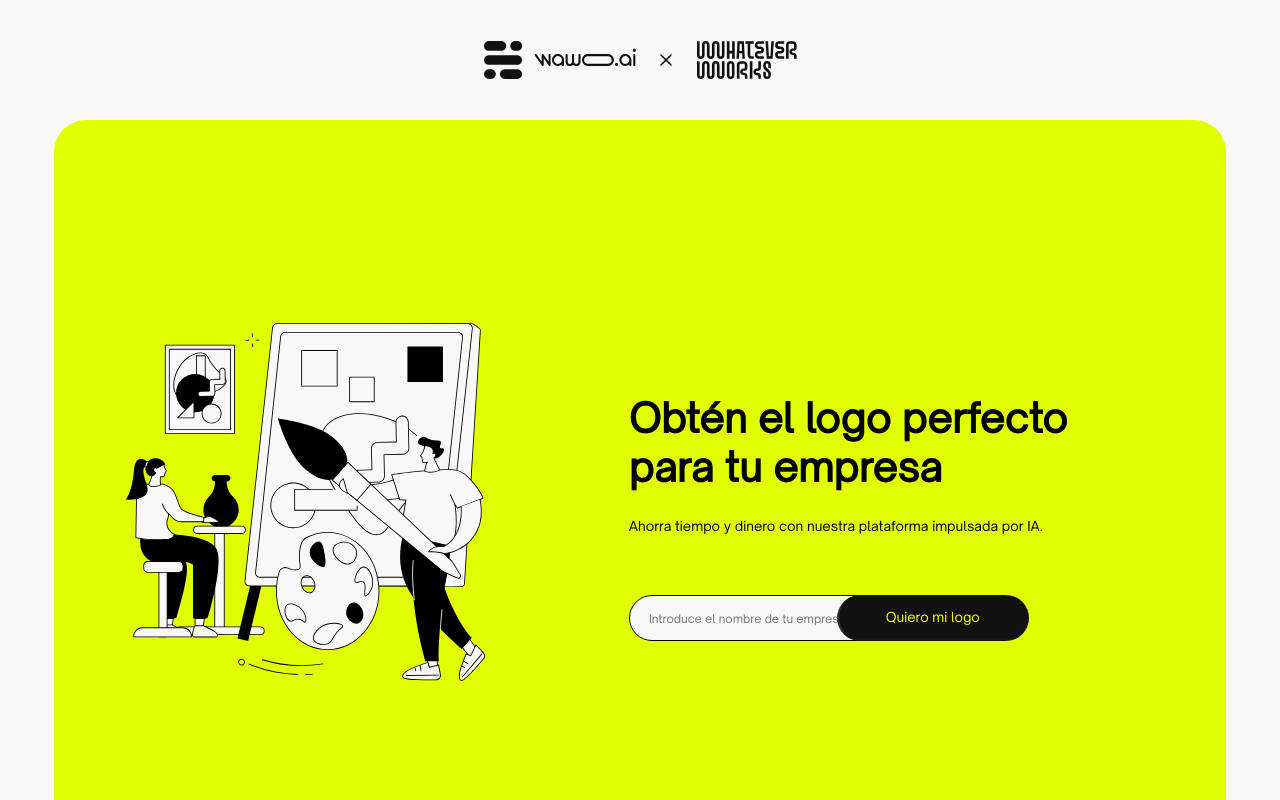
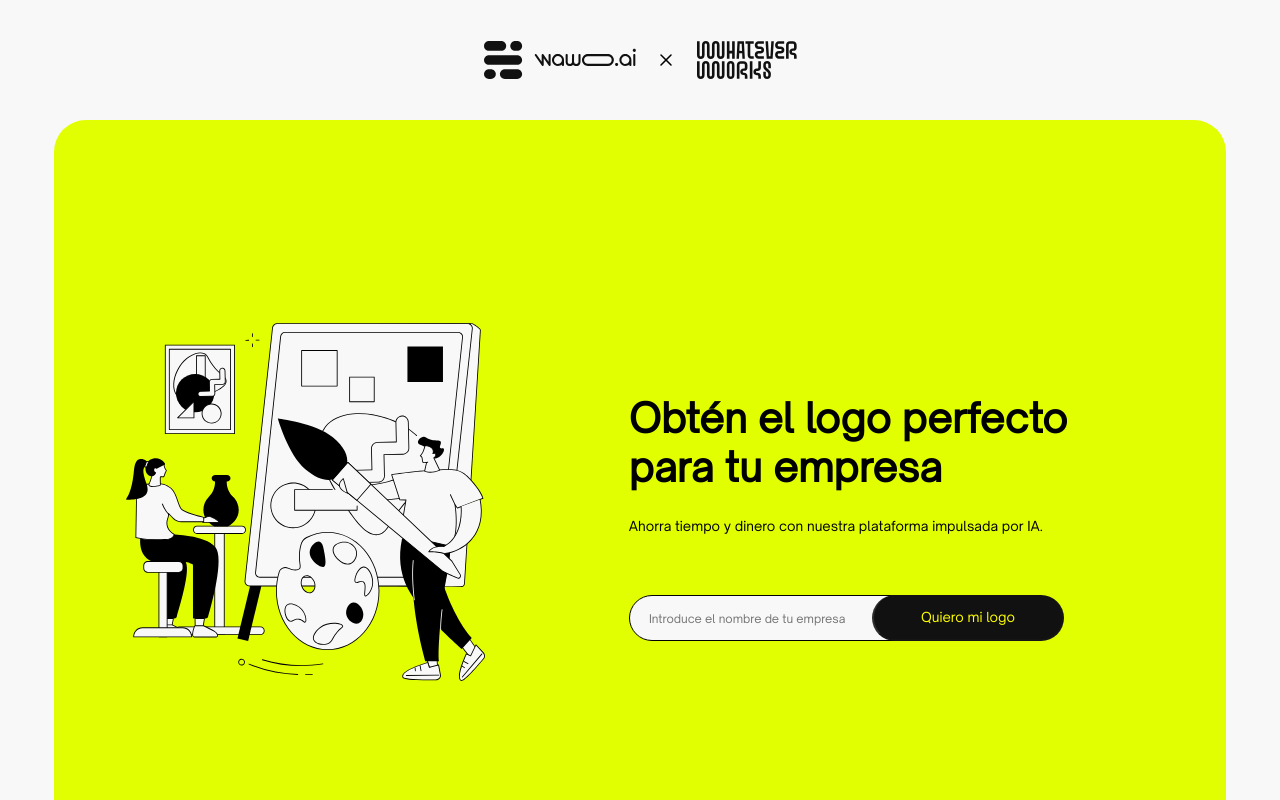
Before and after one commit to TheSerch07/Client-Wawo-Logos, a React (Vite) app: page / in a window 1280 px wide. Shown: the top 800 px of the page. Built offline with nearby package versions, Linux system fonts and the light colour scheme; the HTML template or start-up script is replaced by a standard one.

Commit message:
responsive

```diff
--- a/src/styles/CreateLogo.module.css
+++ b/src/styles/CreateLogo.module.css
@@ -67,7 +67,8 @@
     width: 15vw;
     border-radius: 3vw;
     position: relative;
-    left: -7rem;
+    /* left: -7rem; */
+    left: -6vw;
     z-index: 0;
 }
 
```
